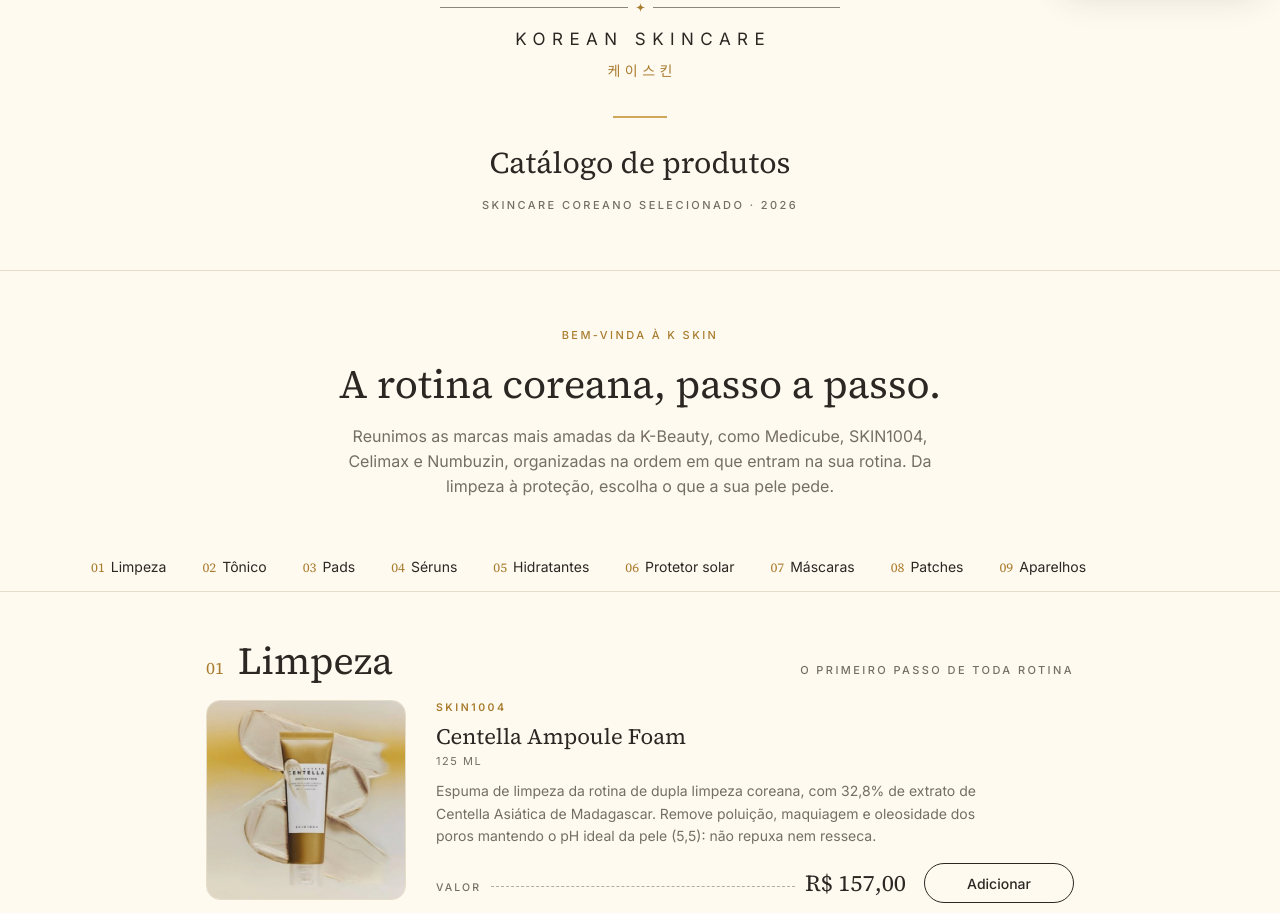
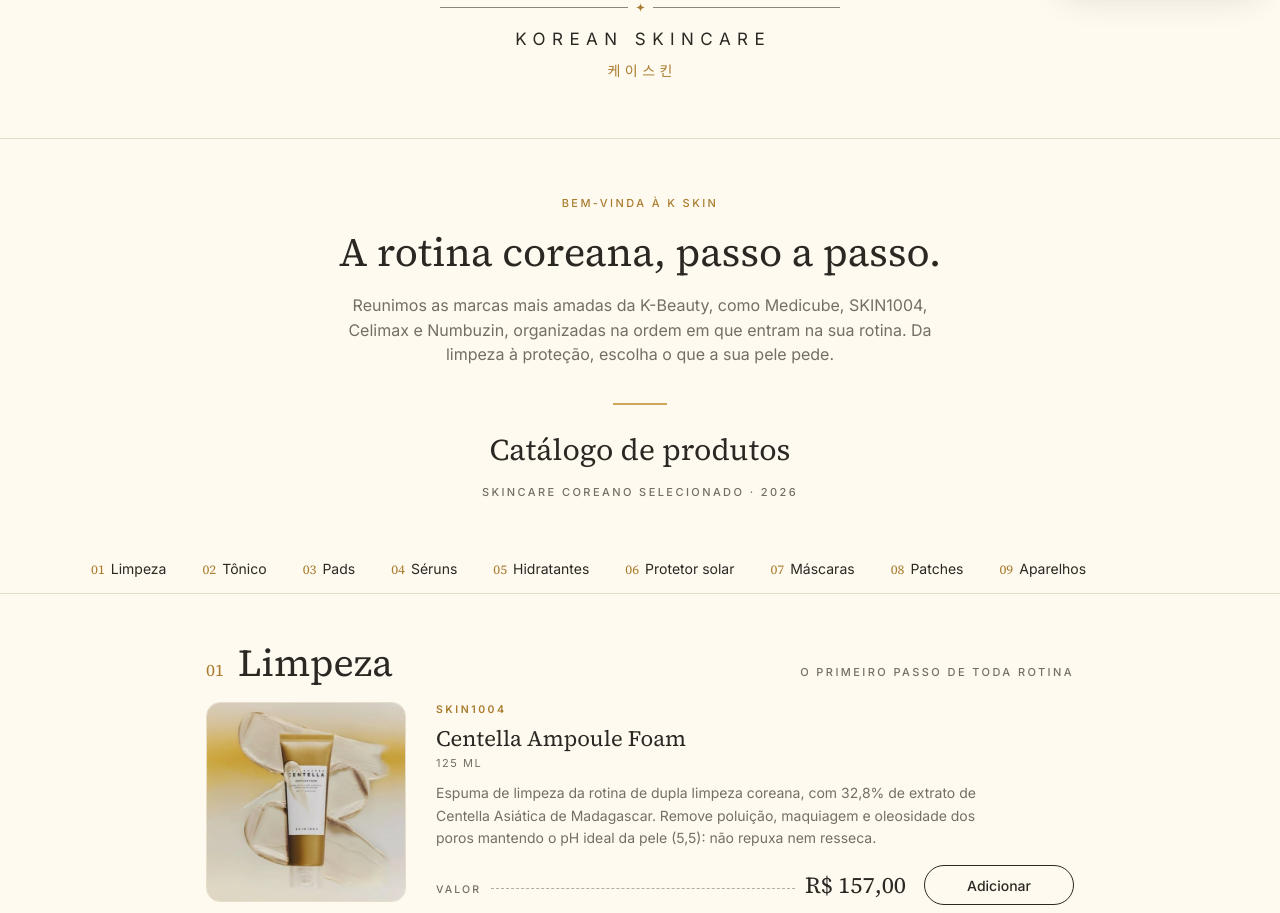
Before and after one commit to jvmmsalles-cmd/kskinbr, a plain HTML site: page index.html in a window 1280 px wide. Shown: the part 801-1714 px from the top of the page. Drawn offline with Linux system fonts and the light colour scheme.

Commit message:
Coloca o título do catálogo logo depois do texto de boas-vindas
Co-Authored-By: Claude Opus 5.5 <noreply@anthropic.com>
Claude-Session: https://claude.ai/code/session_01HupPmBsGEGUz9PLjqjqYHg

```diff
--- a/index.html
+++ b/index.html
@@ -114,6 +114,8 @@ h1 { font-family: var(--font-display); font-weight: 300; font-size: clamp(54px,
 .welcome .lede { max-width: 62ch; color: var(--muted); font-size: 16px; }
 .welcome.intro .wrap { padding-bottom: 40px; text-align: center; justify-items: center; }
 .welcome.intro + .steps { border-top: 0; }
+.intro-cat { display: flex; flex-direction: column; align-items: center; }
+.intro-cat .short-rule { margin-top: 18px; }
 .index { list-style: none; padding: 0; margin-top: 14px; border-top: 1px solid var(--line); }
 .index a {
   display: grid; grid-template-columns: 34px minmax(0, 1fr) auto; gap: 2px 14px; align-items: baseline;
@@ -321,9 +323,6 @@ footer { border-top: 1px solid var(--line); }
     <div class="rule-star" aria-hidden="true"><svg viewBox="0 0 20 20" width="9" height="9"><path d="M10 0 C10.8 6.5 13.5 9.2 20 10 C13.5 10.8 10.8 13.5 10 20 C9.2 13.5 6.5 10.8 0 10 C6.5 9.2 9.2 6.5 10 0Z" fill="currentColor"/></svg></div>
     <p class="sub">Korean Skincare</p>
     <p class="ko" lang="ko">케이스킨</p>
-    <span class="short-rule" aria-hidden="true"></span>
-    <p class="cover-title">Catálogo de produtos</p>
-    <p class="cover-meta caps">Skincare coreano selecionado · 2026</p>
   </div>
 </section>
 
@@ -332,6 +331,11 @@ footer { border-top: 1px solid var(--line); }
     <p class="caps gold">Bem-vinda à K Skin</p>
     <h2>A rotina coreana, passo a passo.</h2>
     <p class="lede">Reunimos as marcas mais amadas da K-Beauty, como Medicube, SKIN1004, Celimax e Numbuzin, organizadas na ordem em que entram na sua rotina. Da limpeza à proteção, escolha o que a sua pele pede.</p>
+    <div class="intro-cat">
+      <span class="short-rule" aria-hidden="true"></span>
+      <p class="cover-title">Catálogo de produtos</p>
+      <p class="cover-meta caps">Skincare coreano selecionado · 2026</p>
+    </div>
   </div>
 </section>
 
```
